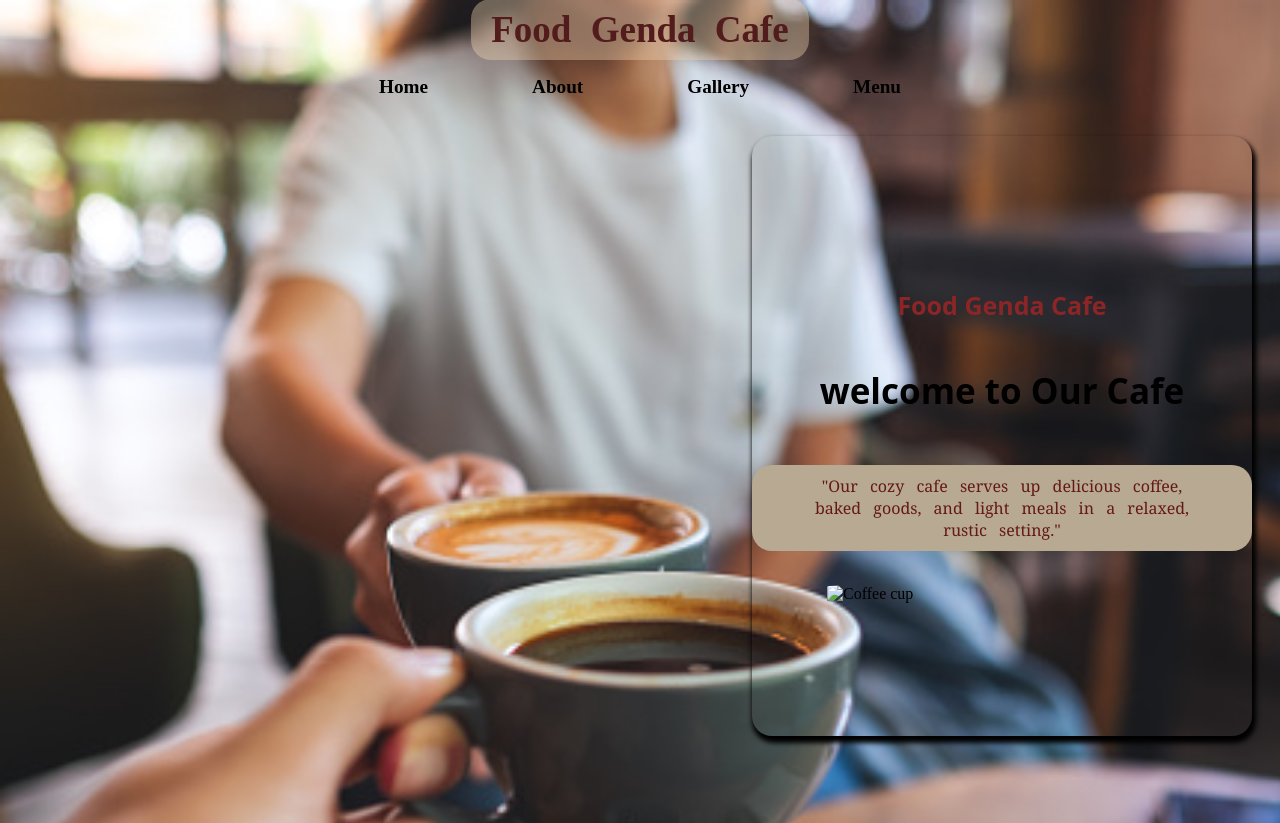
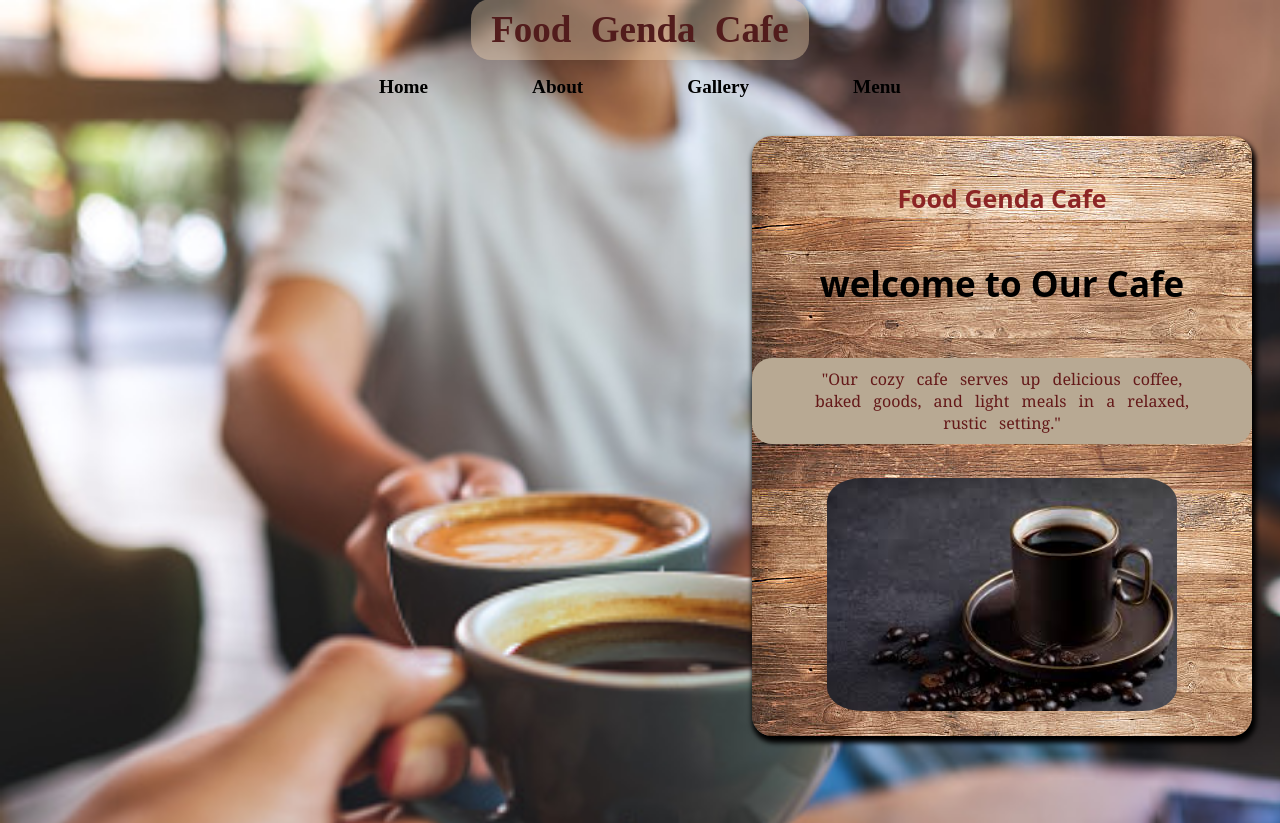
Before and after one commit to Surajk7841/Cafe-webpage-design, a plain HTML site: page index.html in a window 1280 px wide. Shown: the top 823 px of the page. Drawn offline with Linux system fonts and the light colour scheme; files whose address does not match are found by name.

Commit message:
Update index.html

```diff
--- a/index.html
+++ b/index.html
@@ -21,14 +21,14 @@
     </header>
     <main>
         <section id="hmsection" class="home-section">
-        <div id="home" class="home" style="background-image: url(./btable.jpg);">
+        <div id="home" class="home" style="background-image: url(https://github.com/Surajk7841/Cafe-webpage-design/blob/main/Images/btable.jpg);">
             <p class="cname">Food Genda Cafe</p>
             <h3 class="head3">welcome to Our Cafe</h3>
             <p class="note">
                  "Our cozy cafe serves up delicious coffee, <br>
               baked goods, and light meals in a relaxed, <br>
            rustic setting."</p><br>
-           <img class="main-img" src="./cofee img.jpg" alt="Coffee cup" srcset="">
+           <img class="main-img" src="https://github.com/Surajk7841/Cafe-webpage-design/blob/main/Images/cofee%20img.jpg" alt="Coffee cup" srcset="">
         </div></section>
         <section id="abtsection" class="about-section">
         <div class="address"><h1>address</h1>
```
